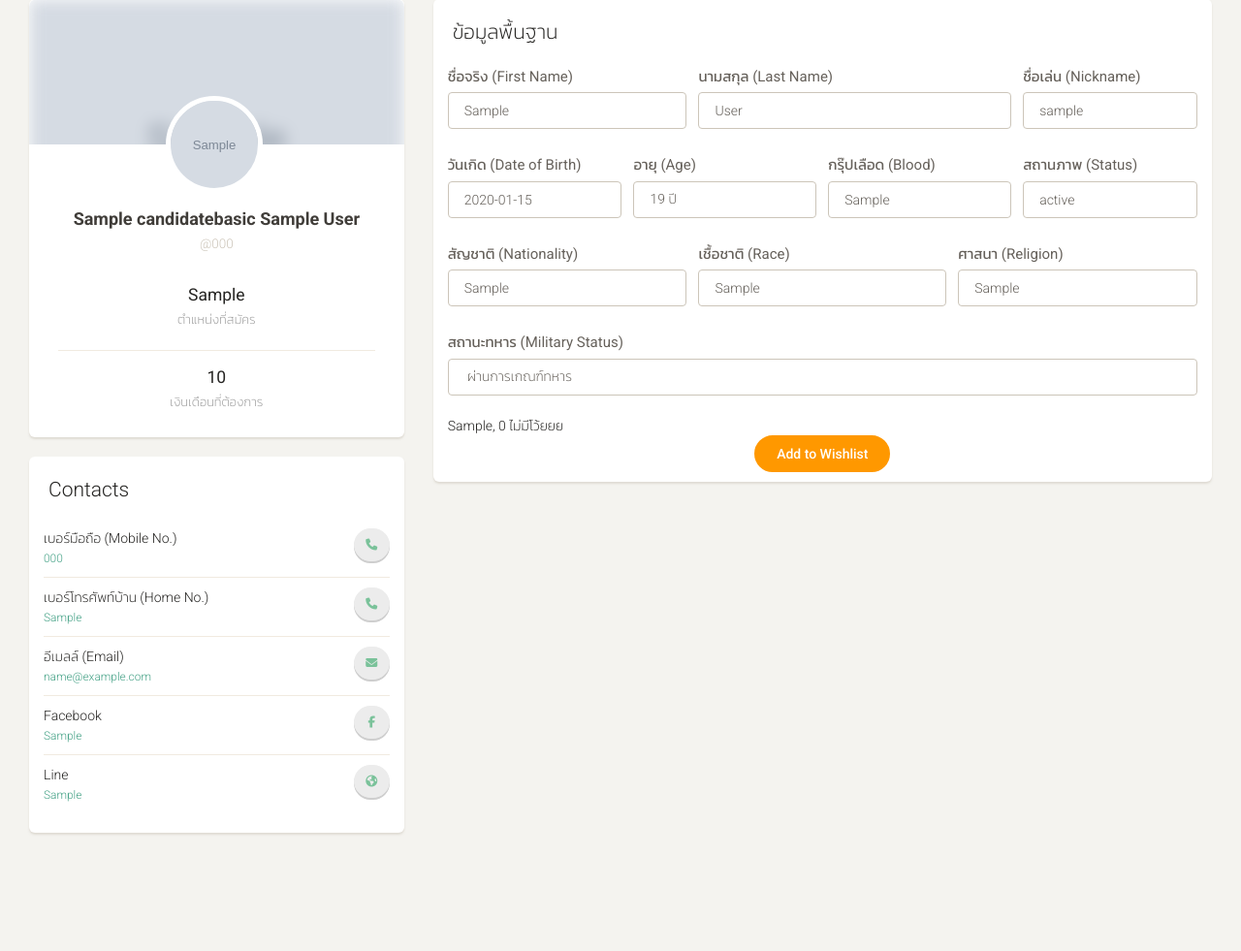
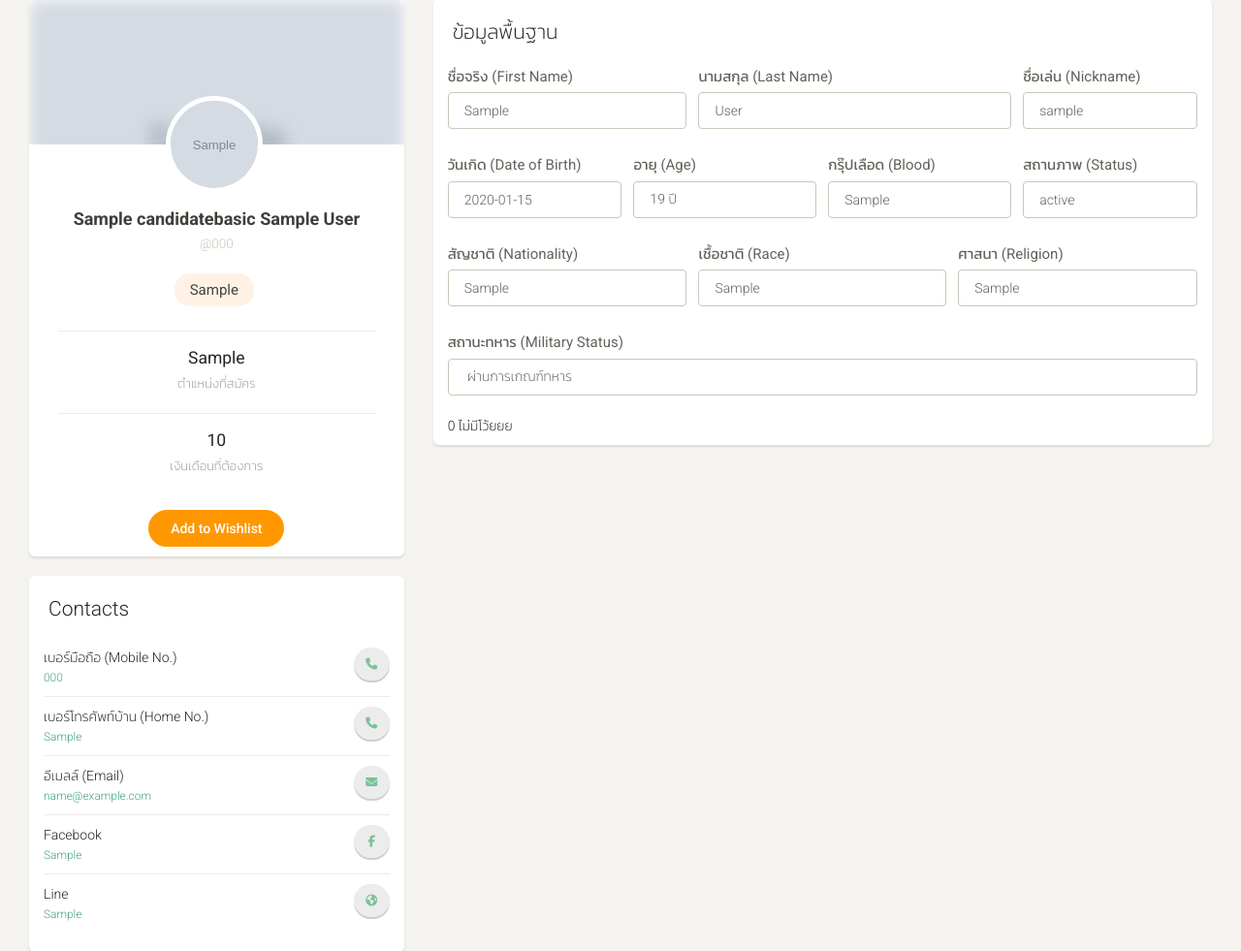
Before and after one commit to nateecha18/webrecruiter, a Django app: page /filter/000/ in a window 1280 px wide. Shown: the part 115-1096 px from the top of the page at 97% size. Run offline with Django 3.2, Linux system fonts and the light colour scheme; a user stored in the database is signed in; tables that the repository leaves empty hold one stand-in row (values such as "Sample post"); grey boxes marked "Sample" are stand-in pictures; some libraries are stand-ins or nearby versions.

Commit message:
Style Tags Skill + Relocate "Add to wishlist" btn

```diff
--- a/webrecruiter/filter/template/candidate_detail.html
+++ b/webrecruiter/filter/template/candidate_detail.html
@@ -16,6 +16,39 @@ input[type="text"]:disabled {
   color : #66615b;
 }
 </style>
+
+<style media="screen">
+.tag-wrapper{
+margin: 0 auto;
+margin-top: 10px;
+padding: 10px;
+text-align: center;
+border-radius: 5px;
+}
+
+.tag{
+display: inline-block;
+position: relative;
+margin: 0px 5px 5px 0px;
+}
+
+.tag label{
+padding: 7px 16px 6px 16px;
+position: relative;
+z-index: 0;
+color: #444444;
+display: block;
+border-radius: 16px;
+background: #fff2e5;
+
+transition: all 0.08s ease-in;
+}
+.tag label:hover{
+background: #ffe6ce;
+transition: all 0.08s ease-in;
+}
+</style>
+
 {% endblock %}
 
 {% block content %}
@@ -33,9 +66,16 @@ input[type="text"]:disabled {
             <h4 class="title">{{ Selected_candidate.name_title }} {{ Selected_candidate.firstname }}     {{ Selected_candidate.lastname }}<br />
               <a href="/filter/{{Selected_candidate.id_number}}/"><small>@{{ Selected_candidate.id_number }} </small></a>
             </h4>
+            <div class="tag-wrapper">
+              {% for skill in Skills %}
+                <div class="tag">
+                  <label for="">{{ skill }}</label>
+                </div>
+              {% endfor %}
+
+            </div><!-- End Wrapper -->
           </div>
-          <br/>
-          <!-- <hr> -->
+          <hr>
           <div class="text-center">
             <div class="row">
               <div class="col-md-12">
@@ -54,6 +94,10 @@ input[type="text"]:disabled {
             No diggity <br>
             I wanna bag it up"
           </p> -->
+          <br>
+          <div class="text-center">
+            <a href="{% url 'candidate_cart:add_to_cart' Candidate_id %}"><button type="submit" class="btn btn-info btn-fill btn-wd">Add to Wishlist</button></a>
+          </div>
         </div>
       </div>
       <div class="card">
@@ -194,7 +238,7 @@ input[type="text"]:disabled {
           <h4 class="title">ข้อมูลพื้นฐาน</h4>
         </div>
         <div class="content">
-          <form action="{% url 'candidate_cart:add_to_cart' Candidate_id %}">
+          <form>
             <div class="row">
               <div class="col-md-4">
                 <div class="form-group">
@@ -289,10 +333,6 @@ input[type="text"]:disabled {
               </div>
             {% endif %}
 
-            {% for skill in Skills %}
-              {{ skill }},
-            {% endfor %}
-
             {{ HistoryEducation|length }}
             {% if not HistoryEducation %}
               ไม่มีโว้ยยย
@@ -310,9 +350,6 @@ input[type="text"]:disabled {
                   </div>
                 </div>
               </div> -->
-              <div class="text-center">
-                <button type="submit" class="btn btn-info btn-fill btn-wd">Add to Wishlist</button>
-              </div>
               <div class="clearfix"></div>
             </form>
           </div>
@@ -326,7 +363,7 @@ input[type="text"]:disabled {
             <h4 class="title">ข้อมูลการศึกษาปัจจุบัน</h4>
           </div>
           <div class="content">
-            <form action="{% url 'candidate_cart:add_to_cart' Candidate_id %}">
+            <form>
               <div class="row">
                 <div class="col-md-4">
                   <div class="form-group">
```
Also changed, not shown: webrecruiter/jobapply/template/index.html (+7 -18 lines).
